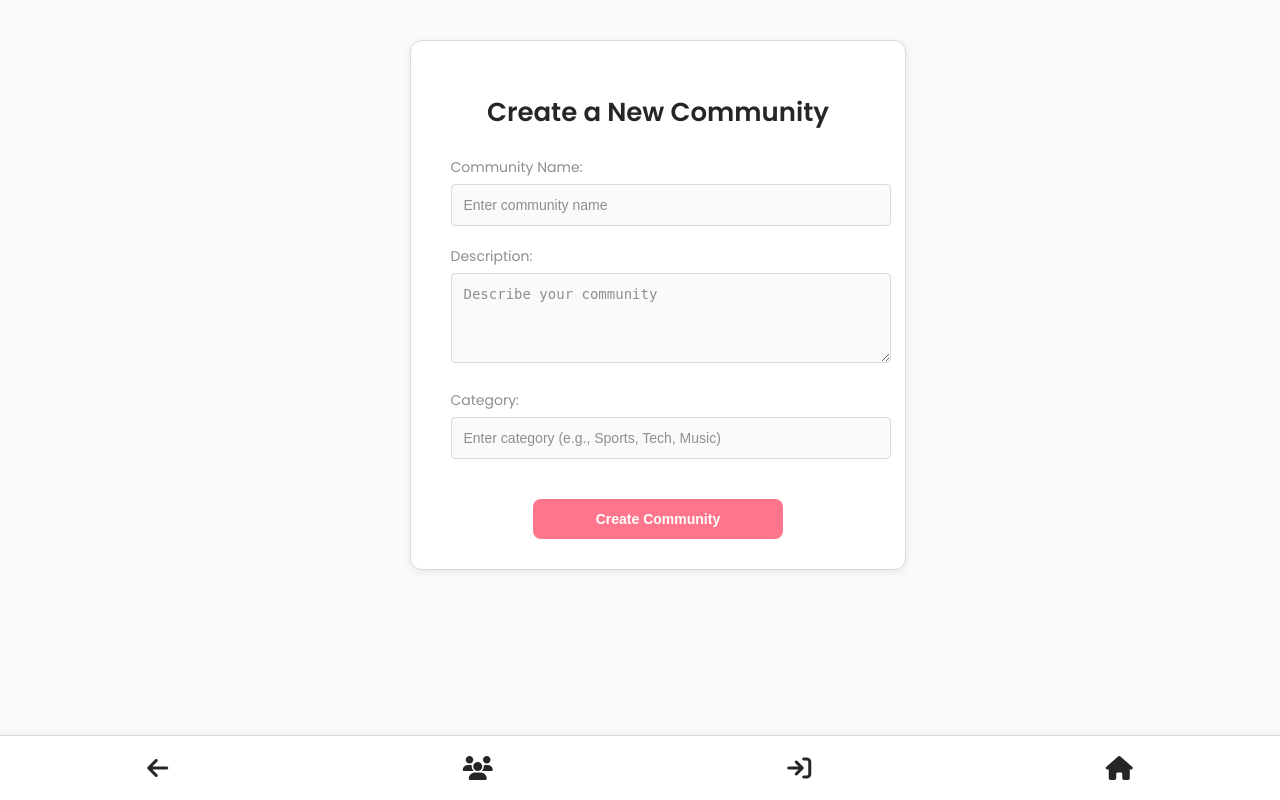
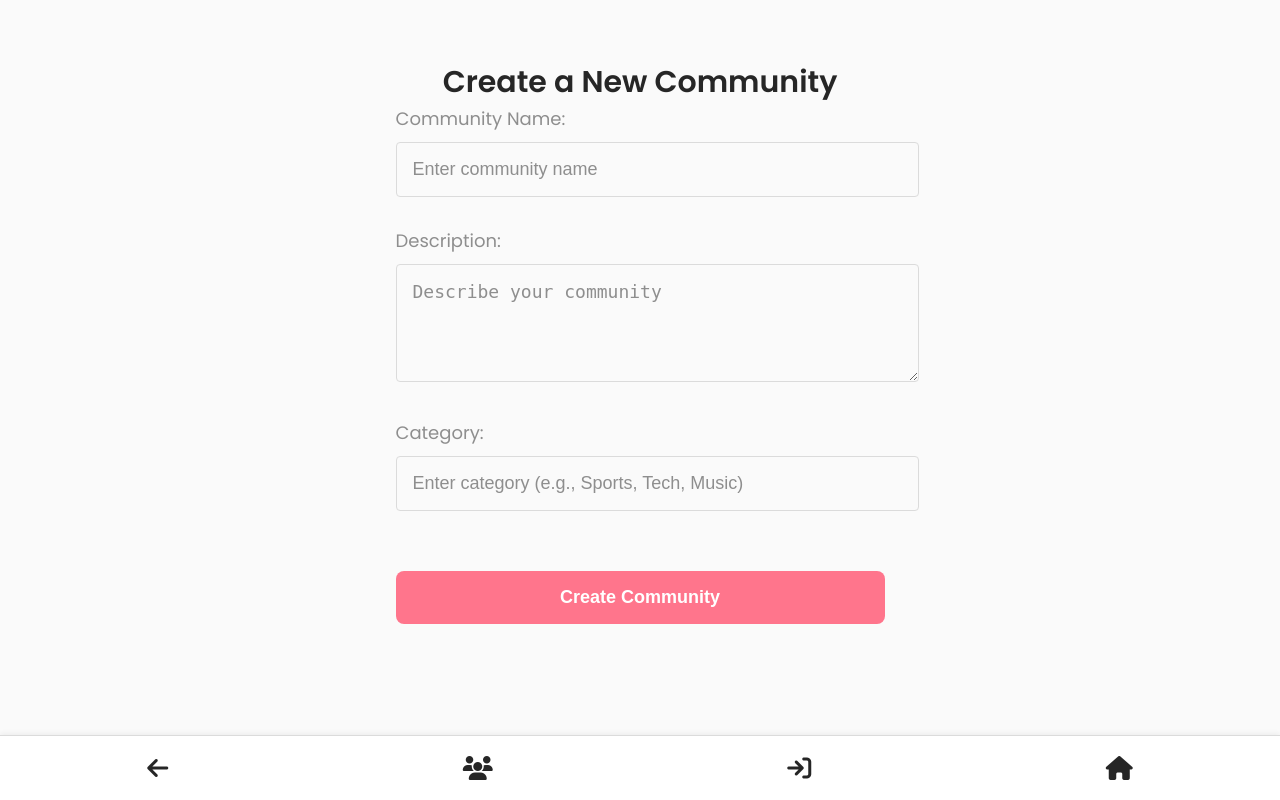
Before and after one commit to AhmadTNofal/DESD, a Django app: page /CreateCommunities/ in a window 1280 px wide. Run offline with Django 5.2, Linux system fonts and the light colour scheme; the visitor is signed in with stand-in values (Sample User, id 1).

Commit message:
fixed the UI of communities to make it responsive on all screens and not look like a mobile app

```diff
--- a/accounts/static/accounts/css/create_community.css
+++ b/accounts/static/accounts/css/create_community.css
@@ -14,41 +14,43 @@ html, body {
     flex-direction: column;
     align-items: center;
     justify-content: flex-start;
+    min-height: 100vh;
 }
 
-/* Container (Enhanced Instagram-like) */
-.container {
-    max-width: 600px; /* Slightly narrower for a more focused form layout */
-    width: 90%;
-    background: white;
-    margin: 40px auto 90px; /* Increased margin for better spacing */
-    padding: 30px 40px; /* More padding for a spacious feel */
-    border: 1px solid #dbdbdb; /* Instagram’s subtle border */
-    border-radius: 12px; /* Slightly more rounded corners */
-    box-shadow: 0 2px 8px rgba(0, 0, 0, 0.08); /* Softer, more pronounced shadow */
+/* Form Content Styling */
+.form-content {
+    width: 100%;
+    padding: 40px 20px;
+    box-sizing: border-box;
     text-align: center;
+}
+
+/* Constrain content width for readability on large screens */
+.form-content > * {
+    max-width: 1400px; /* Increased to take up more space on laptops */
+    margin: 0 auto;
 }
 
 /* Heading */
 h2 {
-    font-size: 26px; /* Slightly larger for emphasis */
+    font-size: 30px; /* Slightly larger for emphasis on desktop */
     font-weight: 600;
     color: #262626; /* Instagram’s dark gray */
-    margin-bottom: 25px; /* More spacing below */
+    margin-bottom: 35px; /* More spacing below */
 }
 
 /* Form Styling */
 form {
     display: flex;
     flex-direction: column;
-    gap: 20px; /* Increased gap for better separation */
+    gap: 30px; /* Increased gap for better separation */
     align-items: center;
 }
 
 /* Form Fields */
 form div {
     width: 100%;
-    max-width: 450px; /* Slightly wider fields for better usability */
+    max-width: 1200px; /* Wider fields to take up more space on desktop */
     text-align: left;
 }
 
@@ -56,16 +58,16 @@ form div {
 label {
     font-weight: 400;
     display: block;
-    margin-bottom: 6px; /* Slightly more spacing */
+    margin-bottom: 10px; /* More spacing for better readability */
     color: #8e8e8e; /* Instagram’s muted gray for labels */
-    font-size: 14px;
+    font-size: 18px; /* Larger for better readability */
 }
 
 /* Input Fields */
 input, textarea, select {
     width: 100%;
-    padding: 12px; /* Slightly more padding for comfort */
-    font-size: 14px;
+    padding: 16px; /* More padding for comfort */
+    font-size: 18px; /* Larger font for better readability */
     border: 1px solid #dbdbdb; /* Instagram’s border color */
     border-radius: 4px;
     background: #fafafa; /* Light gray background */
@@ -88,14 +90,14 @@ button {
     background: #ff758c; /* Pink, matching events.css */
     color: white;
     border: none;
-    padding: 12px 24px; /* Slightly more padding */
-    font-size: 14px;
+    padding: 16px 32px; /* More padding for a larger button */
+    font-size: 18px; /* Larger font for better readability */
     font-weight: 600;
     border-radius: 8px;
     cursor: pointer;
     width: 100%;
-    max-width: 250px; /* Slightly wider button */
-    margin-top: 20px; /* More spacing above */
+    max-width: 800px; /* Wider button to match form fields */
+    margin-top: 30px; /* More spacing above */
     transition: background 0.3s ease-in-out, transform 0.2s ease;
 }
 
@@ -110,10 +112,10 @@ button:hover {
     padding: 0;
     margin: 15px 0 0;
     color: #ed4956; /* Instagram’s red for errors */
-    font-size: 14px;
+    font-size: 16px;
     text-align: left;
     width: 100%;
-    max-width: 450px; /* Match form field width */
+    max-width: 1200px; /* Match form field width */
 }
 
 .error-list li {
@@ -178,11 +180,33 @@ button:hover {
 }
 
 /* Responsive Design */
+@media (min-width: 769px) {
+    .form-content {
+        padding: 60px 50px; /* More padding on desktop for spaciousness */
+    }
+
+    form div {
+        max-width: 1200px; /* Wider fields on desktop */
+    }
+
+    button {
+        width: 100%;
+        max-width: 800px; /* Wider button on desktop */
+    }
+
+    h2 {
+        font-size: 30px; /* Larger heading on desktop */
+    }
+
+    .error-list {
+        font-size: 16px; /* Larger error messages on desktop */
+    }
+}
+
 @media (max-width: 768px) {
-    .container {
-        width: 95%;
-        padding: 20px 30px; /* Slightly less padding on mobile */
-        margin: 20px auto 70px;
+    .form-content {
+        width: 100%; /* Take up the full screen on mobile */
+        padding: 30px 20px;
     }
 
     h2 {
@@ -190,16 +214,31 @@ button:hover {
     }
 
     form div {
-        max-width: 100%;
+        max-width: 100%; /* Full width for fields on mobile */
     }
 
     button {
         width: 100%;
-        max-width: none;
+        max-width: 100%; /* Full width for button on mobile */
+    }
+
+    label {
+        font-size: 14px; /* Smaller labels on mobile */
+    }
+
+    input, textarea, select {
+        font-size: 14px; /* Smaller input text on mobile */
+        padding: 12px; /* Slightly less padding on mobile */
+    }
+
+    button {
+        font-size: 14px; /* Smaller button text on mobile */
+        padding: 12px 24px; /* Slightly less padding on mobile */
     }
 
     .error-list {
         font-size: 12px;
+        max-width: 100%; /* Full width for error messages on mobile */
     }
 
     .nav-item {
--- a/accounts/templates/Communities/create_community.html
+++ b/accounts/templates/Communities/create_community.html
@@ -2,17 +2,14 @@
 <html lang="en">
 <head>
     <meta charset="UTF-8">
+    <meta name="viewport" content="width=device-width, initial-scale=1.0">
     {% load static %}
     <link rel="stylesheet" type="text/css" href="{% static 'accounts/css/create_community.css' %}">
     <link rel="stylesheet" href="https://cdnjs.cloudflare.com/ajax/libs/font-awesome/6.4.2/css/all.min.css">
     <title>Create Community</title>
-
 </head>
 <body>
-
-
-
-    <div class="container">
+    <div class="form-content">
         <h2>Create a New Community</h2>
         <form method="post">
             {% csrf_token %}
@@ -38,7 +35,6 @@
             {% endfor %}
         </ul>
         {% endif %}
-
     </div>
 
     <nav class="bottom-navbar">
@@ -46,7 +42,6 @@
             <i class="fa fa-arrow-left"></i>
             <span class="tooltip">Communities</span>
         </a>
-
         <a href="{% url 'my_communities' %}" class="nav-item">
             <i class="fa fa-users"></i>  <!-- Events Icon -->
             <span class="tooltip">My Communities</span>
```
Also changed, not shown: accounts/static/accounts/css/community.css (+94 -38 lines), accounts/templates/Communities/community.html (+27 -14 lines), accounts/templates/Communities/join_community.html (+10 -8 lines), accounts/templates/Communities/my_communities.html (+11 -9 lines).
